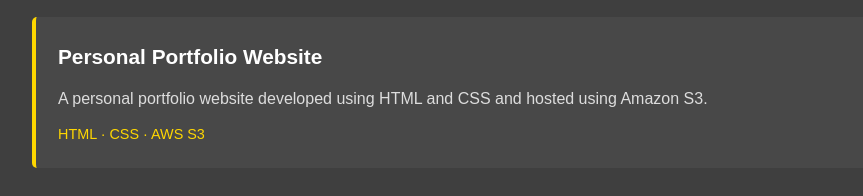
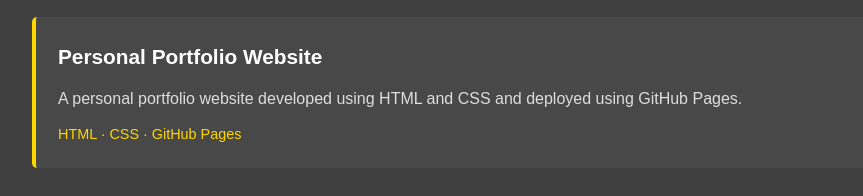
Before and after one commit to vijay-1304/My_PortFolio, a plain HTML site: page index.html in a window 1280 px wide. Shown: the part 2349-2545 px from the top of the page, without its empty margins (183-1046 px from the left). Drawn offline with Linux system fonts and the light colour scheme.

Commit message:
Update index.html

```diff
--- a/index.html
+++ b/index.html
@@ -163,12 +163,11 @@
             <h3>Personal Portfolio Website</h3>
 
             <p>
-                A personal portfolio website developed using HTML and CSS
-                and hosted using Amazon S3.
+                A personal portfolio website developed using HTML and CSS and deployed using GitHub Pages.
             </p>
 
             <p class="technology">
-                HTML · CSS · AWS S3
+                HTML · CSS · GitHub Pages
             </p>
 
         </div>
```
